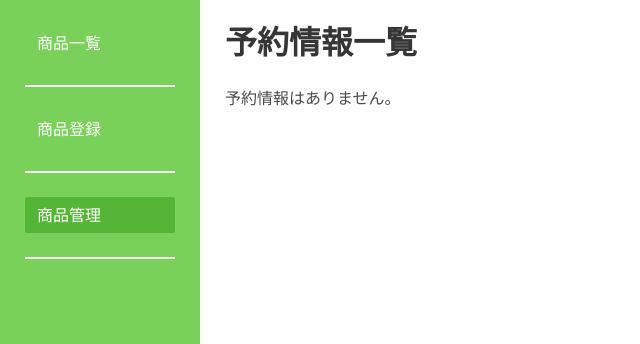
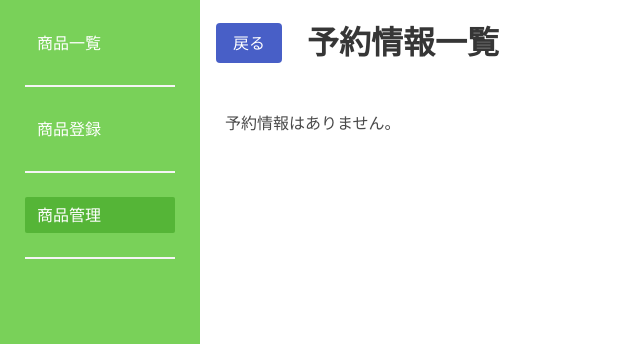
Before and after one commit to aguri-tenda/RealDo, a PHP site: page /provider-reservation-info.php in a window 1280 px wide. Shown: the part 76-420 px from the top of the page, without its empty margins (0-640 px from the left). Run offline with PHP 8.4, Linux system fonts and the light colour scheme; data that the repository does not hold is empty; some libraries are stand-ins or nearby versions.

Commit message:
戻るボタン追加（提供者）

```diff
--- a/product-update.php
+++ b/product-update.php
@@ -4,6 +4,11 @@
 <?php require "parts/db-connect.php"; ?>
 
 <div class="has-background-light">
+
+    <div class="level">
+        <a href="<?= $_SERVER['HTTP_REFERER']; ?>"><input type="button" class="button is-link level-left ml-3 mt-3" value="戻る"></a>
+    </div>
+
     <?php
         $islogin = false;
 
--- a/provider-login.php
+++ b/provider-login.php
@@ -1,6 +1,11 @@
 <?php require "parts/header.php"; ?>
 <?php require "parts/provider_navigation.php"; ?>
 <br>
+
+<div class="level">
+    <a href="provider-index.php"><input type="button" class="button is-link level-left ml-3" value="戻る"></a>
+</div>
+
 <div class="level-item">
     <form class="box" style="max-width: 700px; width: 100%; text-align: center;" action="provider-login-action.php" method="post">
         <h2 class="subtitle is-4" style="color: #27ea6bff;">ログイン</h2>
--- a/provider-reservation-info.php
+++ b/provider-reservation-info.php
@@ -35,7 +35,12 @@ $purchases = $sql->fetchAll(PDO::FETCH_ASSOC);
     </div>
 
     <div class="column">
-        <h1 class="title is-3" style="margin: 25px;">予約情報一覧</h1>
+        <div class="level">
+            <div class="level-left">
+                <a href="<?= $_SERVER['HTTP_REFERER']; ?>"><input type="button" class="button is-link ml-4" value="戻る"></a>
+                <h1 class="title is-3" style="margin: 25px;">予約情報一覧</h1>
+            </div>
+        </div>
 
         <?php if ($purchases): ?>
             <?php foreach ($purchases as $purchase): ?>
--- a/providerInsert.php
+++ b/providerInsert.php
@@ -3,6 +3,10 @@
 
 <body style="background-color:#EBEBEB">
     <br>
+    <div class="level">
+        <a href="provider-index.php"><input type="button" class="button is-link level-left ml-3" value="戻る"></a>
+    </div>
+
     <div class="level-item">
         <?php
         // 戻ってきた場合のエラーメッセージ
```
